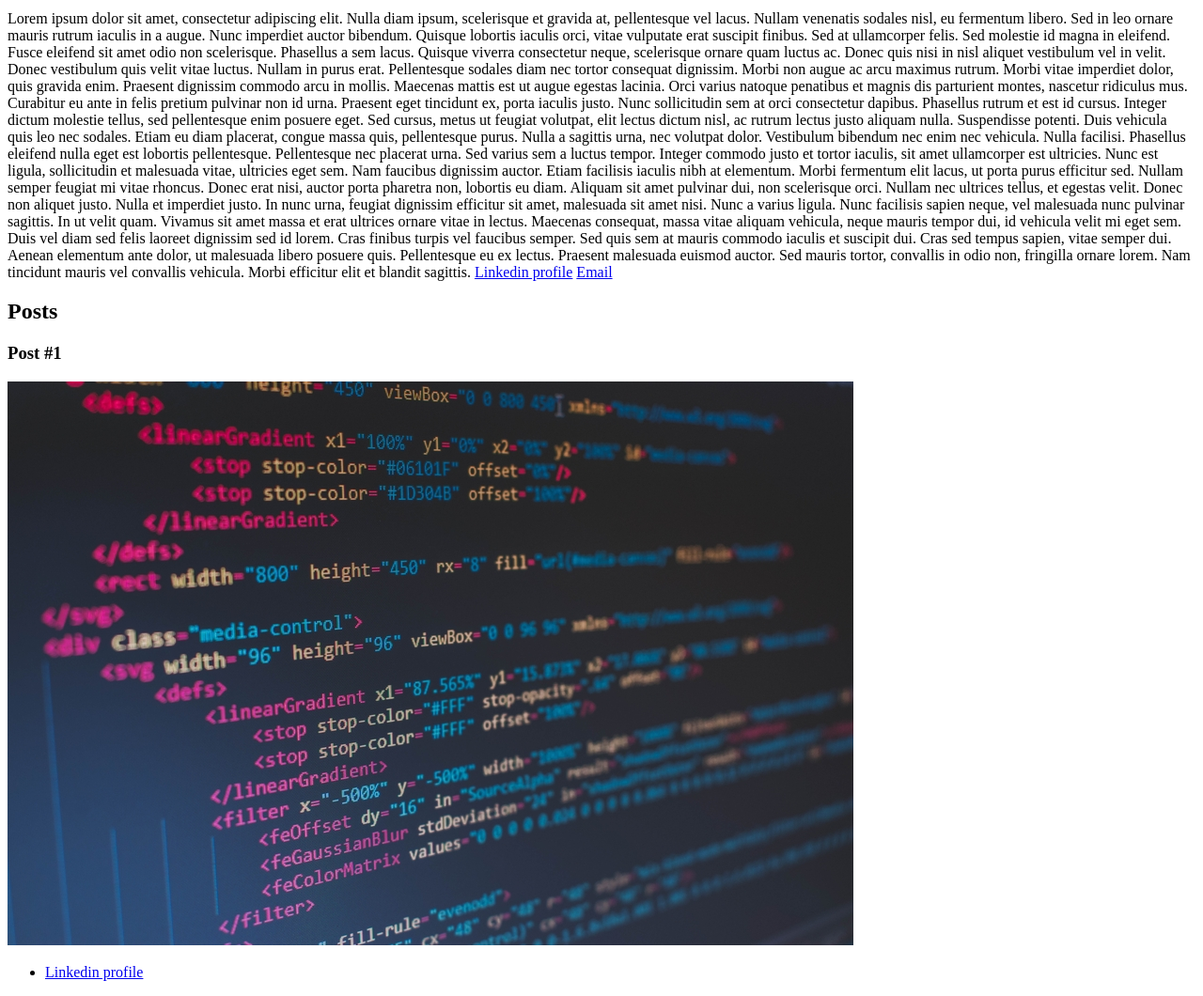
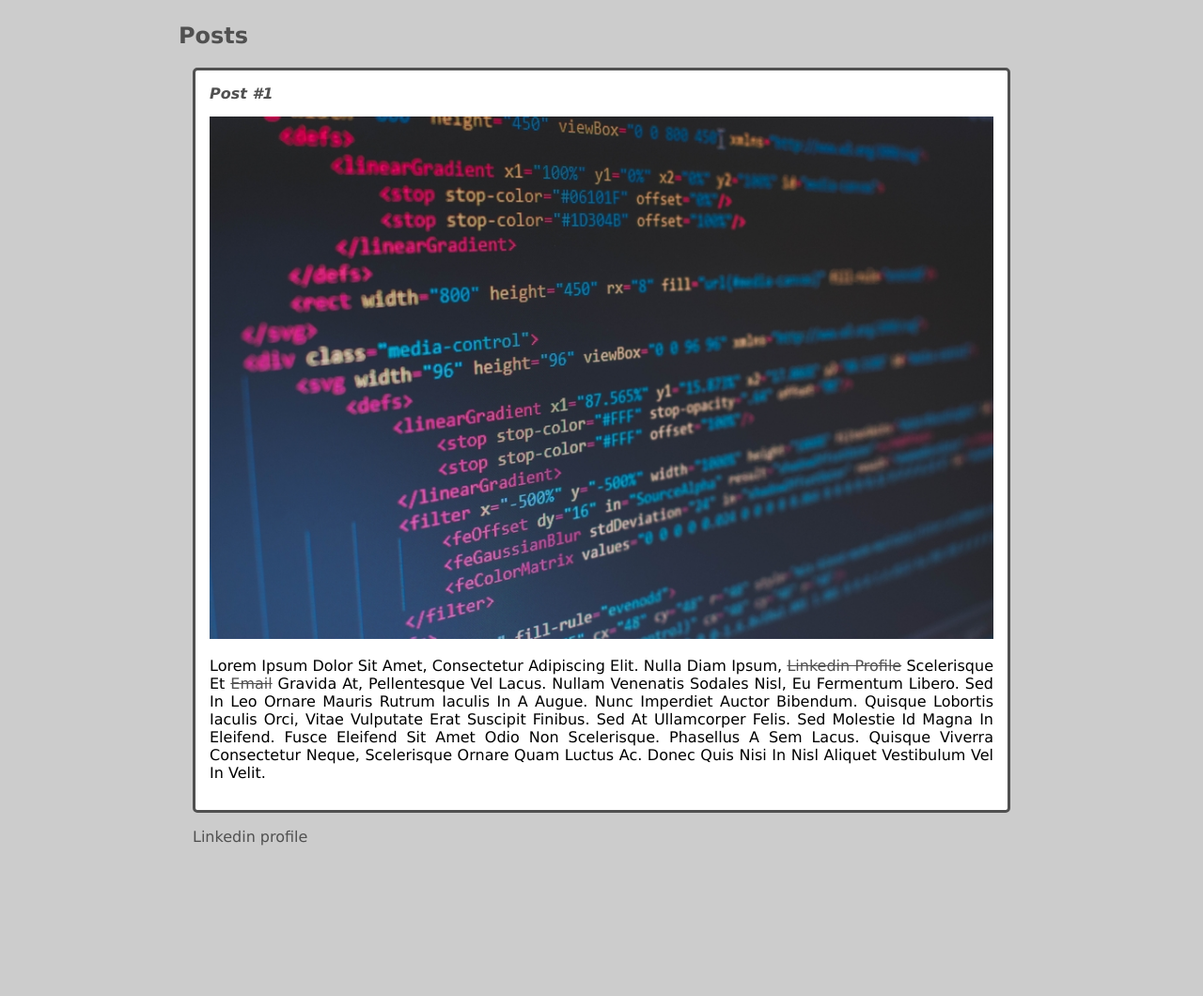
Before and after one commit to GilmarBrito/dio-challenges, a plain HTML site: page Introducao_a_criacao_de_websites_com_HTML5_e_CSS3/index.html in a window 1280 px wide. Shown: the part 353-1413 px from the top of the page at 94% size. After the commit the page ends 1269 px from the top, so only its background shows below. Drawn offline with Linux system fonts and the light colour scheme.

Commit message:
Add last updates

```diff
--- a/Introducao_a_criacao_de_websites_com_HTML5_e_CSS3/index.html
+++ b/Introducao_a_criacao_de_websites_com_HTML5_e_CSS3/index.html
@@ -4,70 +4,38 @@
     <meta charset="UTF-8">
     <meta http-equiv="X-UA-Compatible" content="IE=edge">
     <meta name="viewport" content="width=device-width, initial-scale=1.0">
+    <link rel="stylesheet" href="./style.css">
     <title>Gilmar Brito dos Santos</title>
 </head>
 <body>
     <header>
-        <img src="./assets/images/AvatarChien01.svg" alt="Ilustração de um cão.">
-        <h1>Gilmar Brito dos Santos</h1>
+        <img class="photo" src="./assets/images/AvatarChien01.svg" alt="Ilustração de um cão.">
+        <h1 id="title">Gilmar Brito dos Santos</h1>
     </header>
-    <p>
-        Lorem ipsum dolor sit amet, consectetur adipiscing elit. Nulla diam ipsum, scelerisque et
-        gravida at, pellentesque vel lacus. Nullam venenatis sodales nisl, eu fermentum libero. Sed
-        in leo ornare mauris rutrum iaculis in a augue. Nunc imperdiet auctor bibendum. Quisque
-        lobortis iaculis orci, vitae vulputate erat suscipit finibus. Sed at ullamcorper felis. Sed
-        molestie id magna in eleifend. Fusce eleifend sit amet odio non scelerisque. Phasellus a sem
-        lacus. Quisque viverra consectetur neque, scelerisque ornare quam luctus ac. Donec quis nisi
-        in nisl aliquet vestibulum vel in velit.
-
-        Donec vestibulum quis velit vitae luctus. Nullam in purus erat. Pellentesque sodales diam
-        nec tortor consequat dignissim. Morbi non augue ac arcu maximus rutrum. Morbi vitae
-        imperdiet dolor, quis gravida enim. Praesent dignissim commodo arcu in mollis. Maecenas
-        mattis est ut augue egestas lacinia. Orci varius natoque penatibus et magnis dis parturient
-        montes, nascetur ridiculus mus. Curabitur eu ante in felis pretium pulvinar non id urna.
-        Praesent eget tincidunt ex, porta iaculis justo. Nunc sollicitudin sem at orci consectetur
-        dapibus. Phasellus rutrum et est id cursus. Integer dictum molestie tellus, sed pellentesque
-        enim posuere eget. Sed cursus, metus ut feugiat volutpat, elit lectus dictum nisl, ac rutrum
-        lectus justo aliquam nulla. Suspendisse potenti. Duis vehicula quis leo nec sodales.
-
-        Etiam eu diam placerat, congue massa quis, pellentesque purus. Nulla a sagittis urna, nec
-        volutpat dolor. Vestibulum bibendum nec enim nec vehicula. Nulla facilisi. Phasellus
-        eleifend nulla eget est lobortis pellentesque. Pellentesque nec placerat urna. Sed varius
-        sem a luctus tempor. Integer commodo justo et tortor iaculis, sit amet ullamcorper est
-        ultricies. Nunc est ligula, sollicitudin et malesuada vitae, ultricies eget sem.
-
-        Nam faucibus dignissim auctor. Etiam facilisis iaculis nibh at elementum. Morbi fermentum
-        elit lacus, ut porta purus efficitur sed. Nullam semper feugiat mi vitae rhoncus. Donec erat
-        nisi, auctor porta pharetra non, lobortis eu diam. Aliquam sit amet pulvinar dui, non
-        scelerisque orci. Nullam nec ultrices tellus, et egestas velit. Donec non aliquet justo.
-        Nulla et imperdiet justo. In nunc urna, feugiat dignissim efficitur sit amet, malesuada sit
-        amet nisi. Nunc a varius ligula. Nunc facilisis sapien neque, vel malesuada nunc pulvinar
-        sagittis. In ut velit quam. Vivamus sit amet massa et erat ultrices ornare vitae in lectus.
-
-        Maecenas consequat, massa vitae aliquam vehicula, neque mauris tempor dui, id vehicula velit
-        mi eget sem. Duis vel diam sed felis laoreet dignissim sed id lorem. Cras finibus turpis vel
-        faucibus semper. Sed quis sem at mauris commodo iaculis et suscipit dui. Cras sed tempus
-        sapien, vitae semper dui. Aenean elementum ante dolor, ut malesuada libero posuere quis.
-        Pellentesque eu ex lectus. Praesent malesuada euismod auctor. Sed mauris tortor, convallis
-        in odio non, fringilla ornare lorem. Nam tincidunt mauris vel convallis vehicula. Morbi
-        efficitur elit et blandit sagittis.
-
-        <a href="https://www.linkedin.com/in/gilmarbritodev/" target="_blank">Linkedin profile</a>
-        <a href="mailto:gilmar.net@gmail.com" target="_blank">Email</a>
-    </p>
     <section>
         <header>
-            <h2>Posts</h2>
+            <h2 class="sub-title">Posts</h2>
         </header>
-        <article>
+        <article class="post">
             <header>
-                <h3>Post #1</h3>
-                <img src="./assets/images/Hnet.com-image.jpg" alt="Editor de texto mostrando códigos HTML">
+                <h3 class="post-title">Post #1</h3>
+                <img class="post-image" src="./assets/images/Hnet.com-image.jpg" alt="Editor de texto mostrando códigos HTML">
             </header>
+            <p class="post-content">
+                Lorem ipsum dolor sit amet, consectetur adipiscing elit. Nulla diam ipsum, <a
+                href="https://www.linkedin.com/in/gilmarbritodev/" target="_blank">Linkedin
+                profile</a> scelerisque et <a href="mailto:gilmar.net@gmail.com" target="_blank">Email</a>
+                gravida at, pellentesque vel lacus. Nullam venenatis sodales nisl, eu fermentum libero. Sed
+                in leo ornare mauris rutrum iaculis in a augue. Nunc imperdiet auctor bibendum. Quisque
+                lobortis iaculis orci, vitae vulputate erat suscipit finibus. Sed at ullamcorper felis. Sed
+                molestie id magna in eleifend. Fusce eleifend sit amet odio non scelerisque. Phasellus a sem
+                lacus. Quisque viverra consectetur neque, scelerisque ornare quam luctus ac. Donec quis nisi
+                in nisl aliquet vestibulum vel in velit.
+            </p>
         </article>
     </section>
     <footer>
-        <ul>
+        <ul class="contact-list">
             <li><a href="https://www.linkedin.com/in/gilmarbritodev/" target="_blank">Linkedin profile</a></li>
         </ul>
     </footer>
--- /dev/null
+++ b/Introducao_a_criacao_de_websites_com_HTML5_e_CSS3/style.css
@@ -0,0 +1,60 @@
+body {
+    background: #ccc;
+    font-family: Verdana, Geneva, Tahoma, sans-serif;
+    max-width: 900px;
+    margin: auto;
+}
+#title, .sub-title, .post-title {
+    color: #505050;
+}
+
+#title {
+    font-size: 40px;
+    text-transform: uppercase;
+}
+
+a {
+    text-decoration: line-through;
+    color: #505050;
+}
+
+.photo {
+    border: 1px solid #505050;
+    border-radius: 50%;
+}
+
+.post-title {
+    font-size: 16px;
+    font-style: italic;
+    margin: 0;
+    margin-bottom: 15px;
+}
+
+.post {
+    background: #fff;
+    padding: 15px;
+    border: 3px solid #505050;
+    margin: 15px;
+    border-radius: 5px;
+    text-align: justify;
+}
+
+.post-content {
+    margin: 0;
+    margin-bottom: 15px;
+    text-transform: capitalize;
+}
+
+.post-image {
+    margin-bottom: 15px;
+    width: 100%;
+}
+
+.contact-list {
+    list-style-type: none;
+    padding-left: 15px;
+}
+
+.contact-list li a {
+    text-decoration: none;
+}
```
